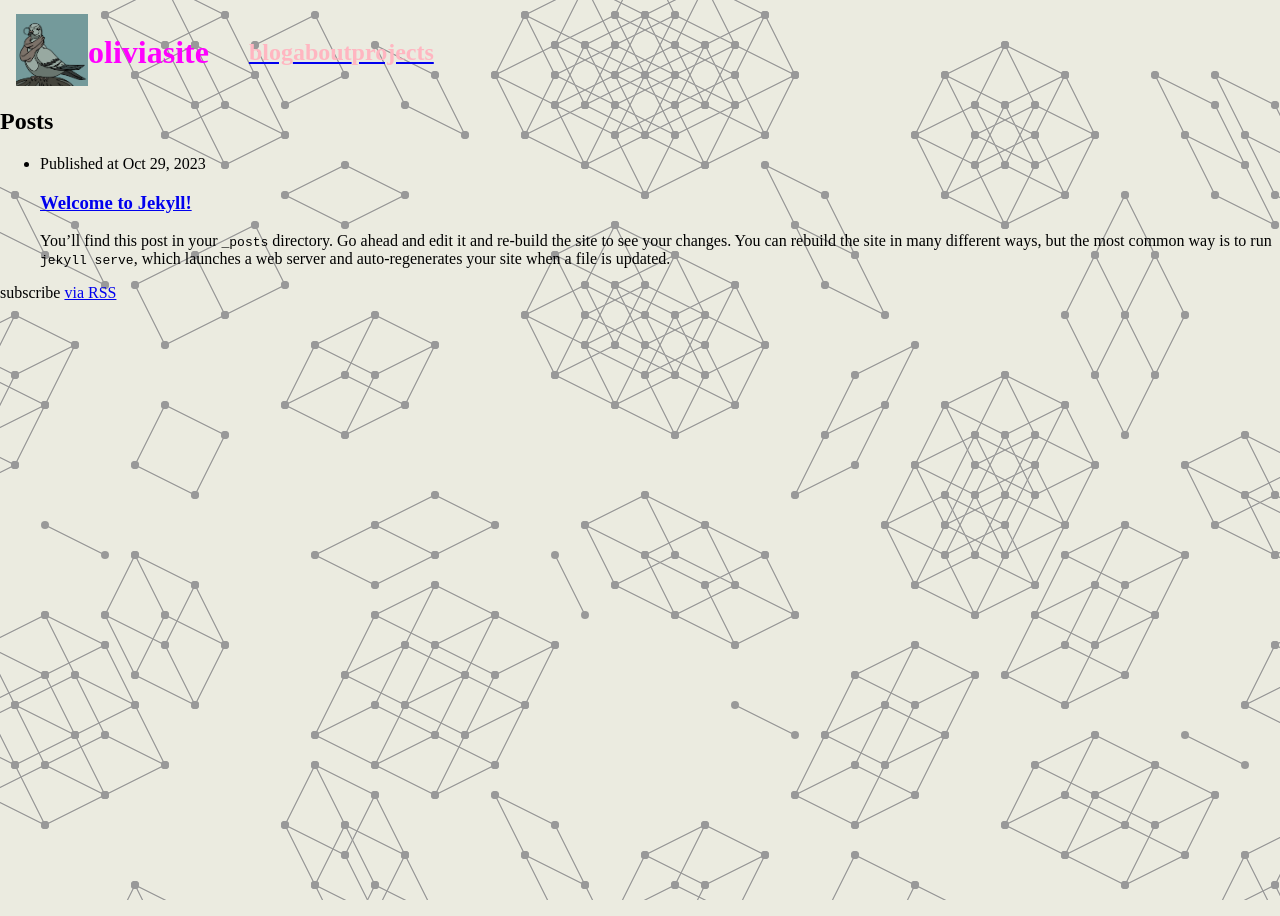
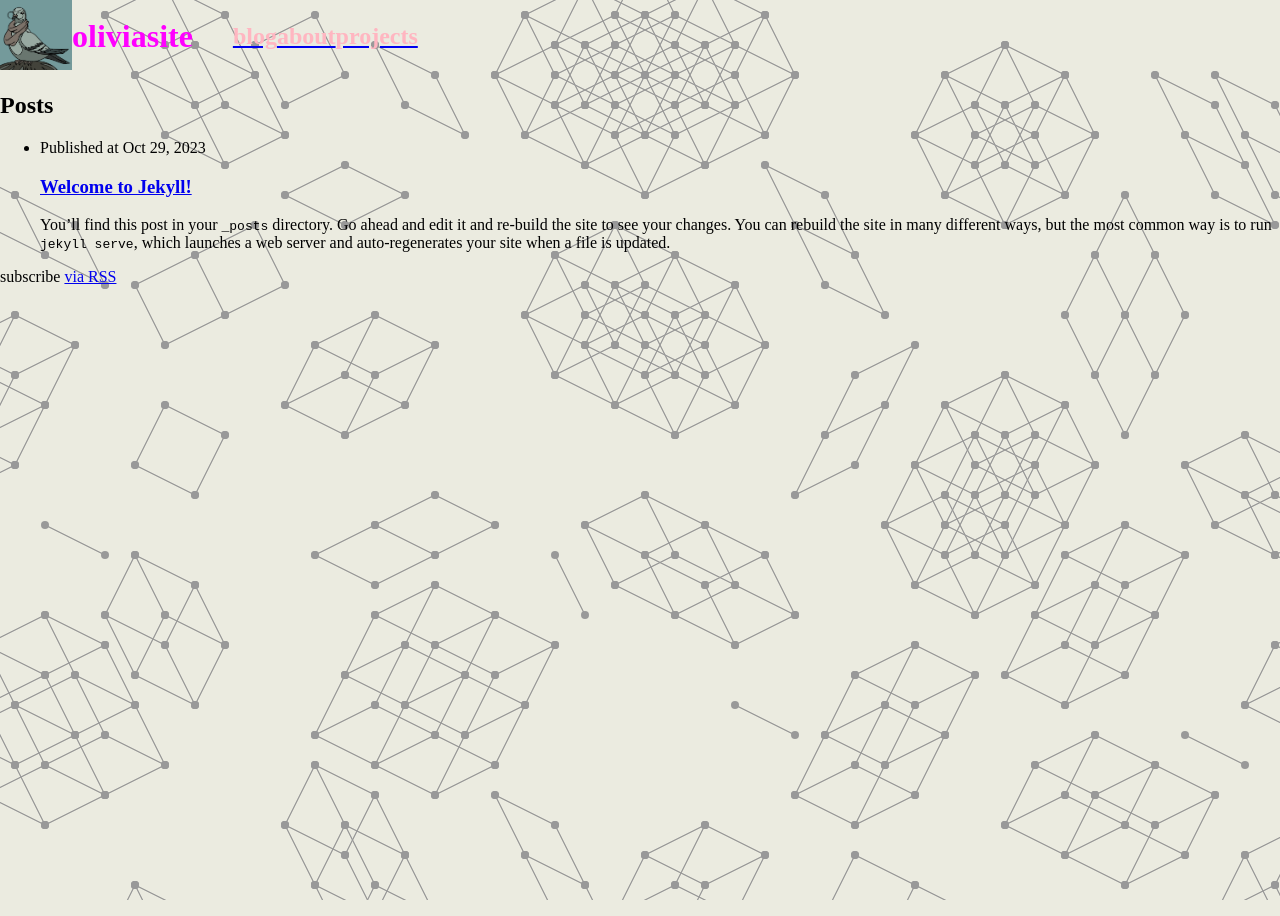
Before and after one commit to RocketRace/rocketrace.github.io, a Jekyll site: the page built from index.md, in a window 1280 px wide. Built offline with Jekyll 4.4.1, drawn with Linux system fonts in a browser that asks for light colours.

```diff
--- a/assets/main.scss
+++ b/assets/main.scss
@@ -21,7 +21,6 @@ body {
 
 // site header
 .site-header {
-  margin: 1rem;
   display: flex;
   flex-direction: row;
   width: 100%;
```
